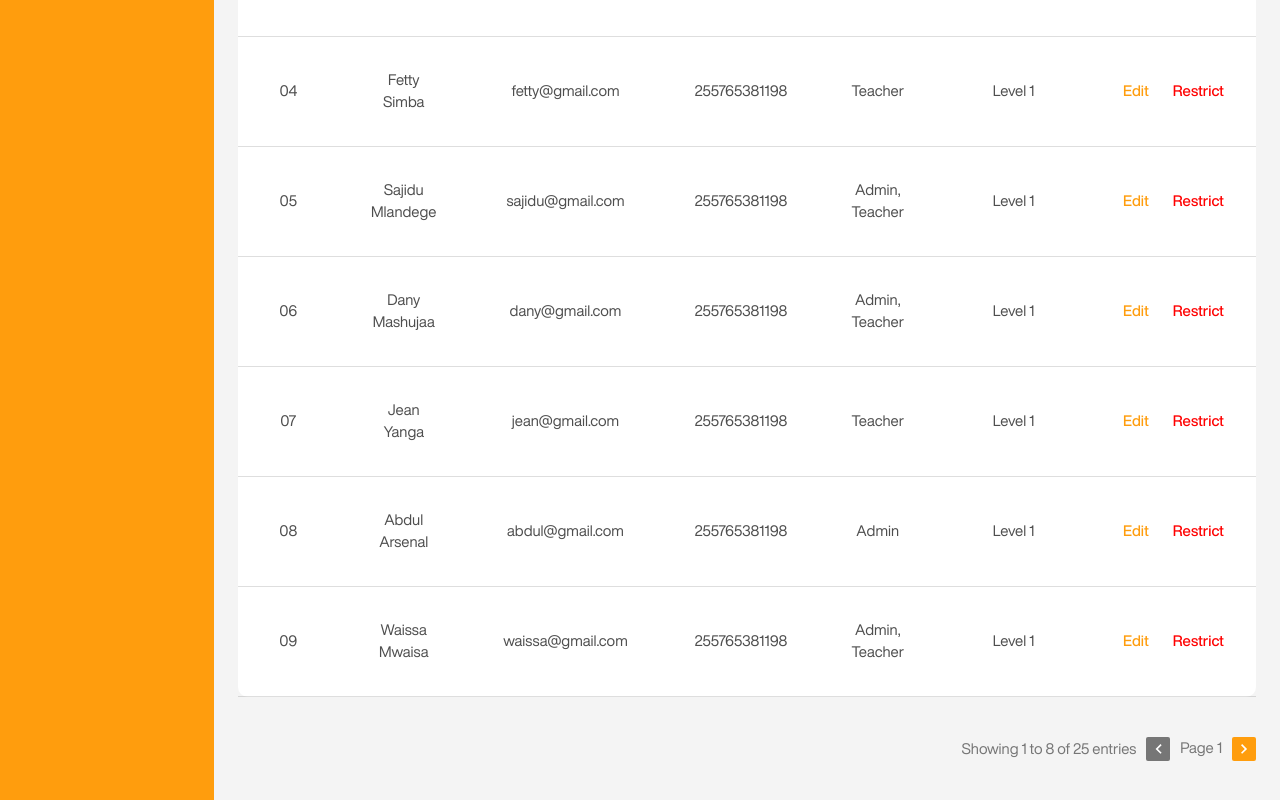
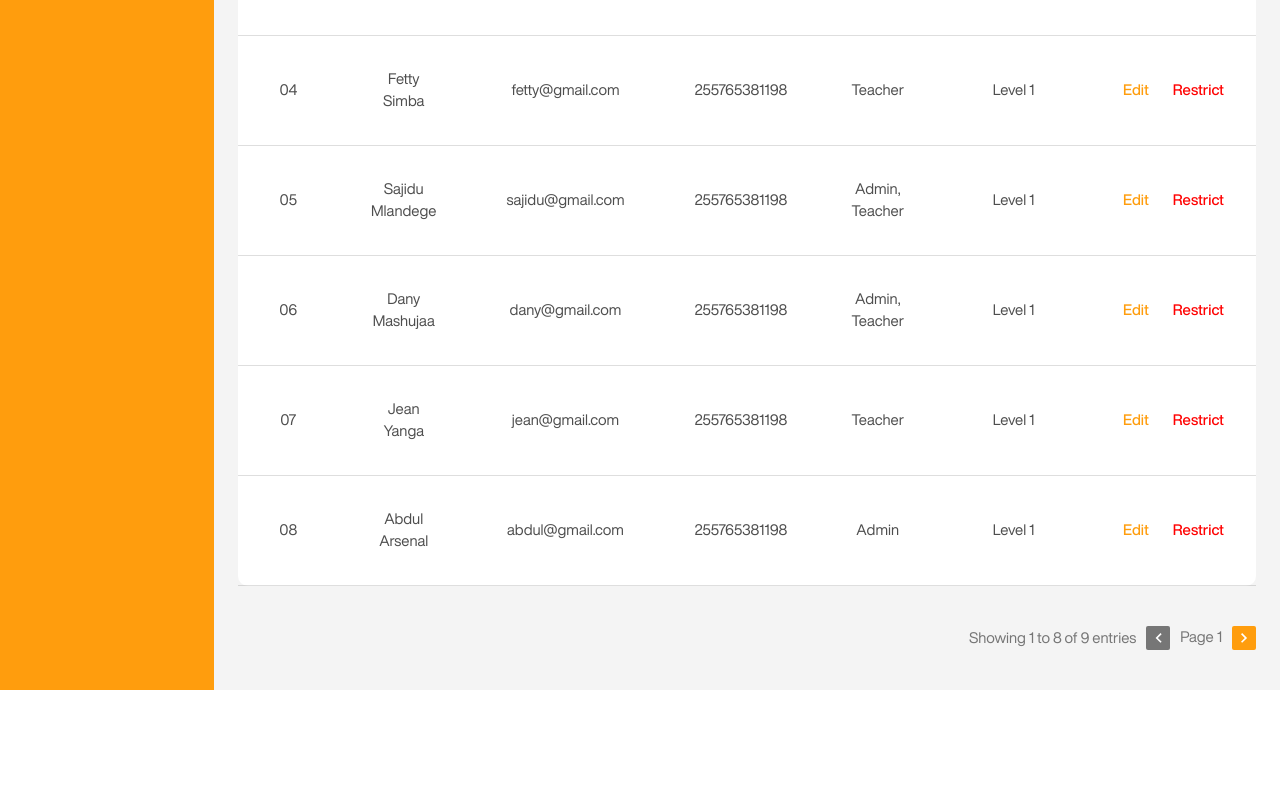
Before and after one commit to vaylette/SDAdmin, a Next.js app: page /dashboard/user-management in a window 1280 px wide. Shown: the part 620-1420 px from the top of the page. After the commit the page ends 1310 px from the top, so only its background shows below. Built offline with nearby package versions, Linux system fonts and the light colour scheme.

Commit message:
Customized the pagination

```diff
--- a/app/_components/datatable.tsx
+++ b/app/_components/datatable.tsx
@@ -14,7 +14,7 @@
 //     const tableInstance = useReactTable({
 //         columns: columnDef,
 //         data: tableData,
-//         getCoreRowModel: getCoreRowModel(),#22222299
+//         getCoreRowModel: getCoreRowModel(),
 //     })
 //   return (
 //     <>
--- a/app/dashboard/user-management/page.tsx
+++ b/app/dashboard/user-management/page.tsx
@@ -1,6 +1,6 @@
 'use client'
 // import DataTable from "@/app/_components/datatable"
-import { createColumnHelper, flexRender, getCoreRowModel, useReactTable } from '@tanstack/react-table'
+import { createColumnHelper, flexRender, getCoreRowModel, useReactTable, getPaginationRowModel } from '@tanstack/react-table'
 import { useState, useReducer } from "react"
 
 export default function UserManagement() {
@@ -184,7 +184,17 @@ export default function UserManagement() {
 
   const [data, setData] = useState(() => [...users])
 
-  const table = useReactTable({ data, columns, getCoreRowModel: getCoreRowModel()})
+  const table = useReactTable({
+    data,
+    columns,
+    getCoreRowModel: getCoreRowModel(),
+    getPaginationRowModel: getPaginationRowModel(),
+    initialState: {
+      pagination: {
+        pageSize: 8
+      }
+    }
+  })
 
   return (
     <>
@@ -232,7 +242,16 @@ export default function UserManagement() {
             </table>
             <div className='flex justify-end text-black-400 leading-4'>
               <div className='flex flex-row items-center gap-[10px]'>
-                <span>Showing 1 to 8 of 25 entries</span>
+              <span>
+                Showing&nbsp;
+                {table.getState().pagination?.pageIndex !== undefined && table.options.state.pagination?.pageSize !== undefined &&
+                  (table.getState().pagination.pageIndex * table.options.state.pagination.pageSize + 1)
+                } to&nbsp;
+                {table.getState().pagination?.pageIndex !== undefined && table.options.state.pagination?.pageSize !== undefined &&
+                  Math.min((table.getState().pagination.pageIndex + 1) * table.options.state.pagination.pageSize as number, users.length)
+                } of {users.length} entries
+                </span>
+
                 <div className='flex flex-row gap-[10px] items-center'>
                   <button onClick={() => table.previousPage()} disabled={!table.getCanPreviousPage()} className='cursor-pointer bg-black-400 w-6 h-6 flex items-center justify-center rounded-sm'>
                     <svg xmlns="http://www.w3.org/2000/svg" width="7" height="10" viewBox="0 0 7 10" fill="none">
```
